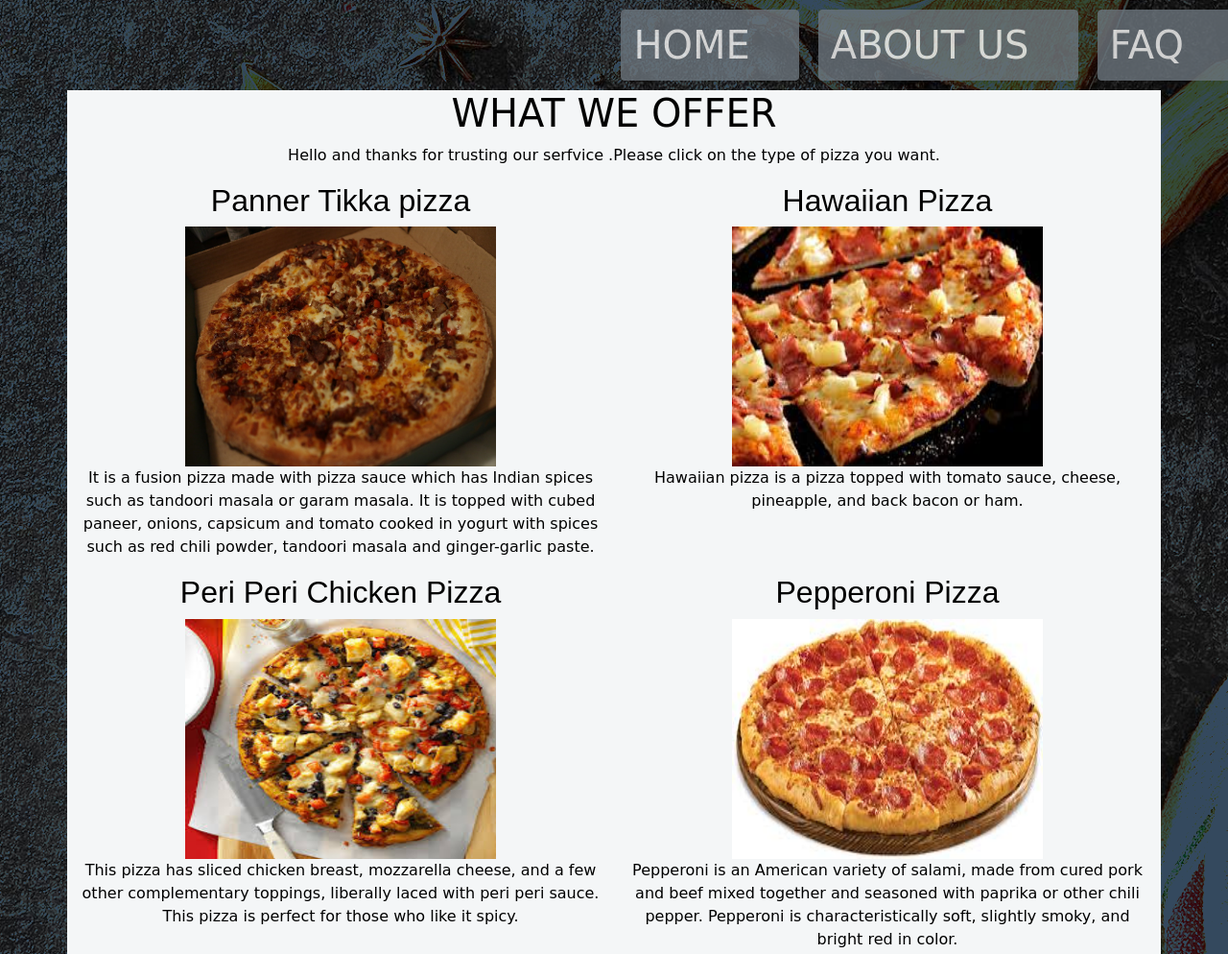
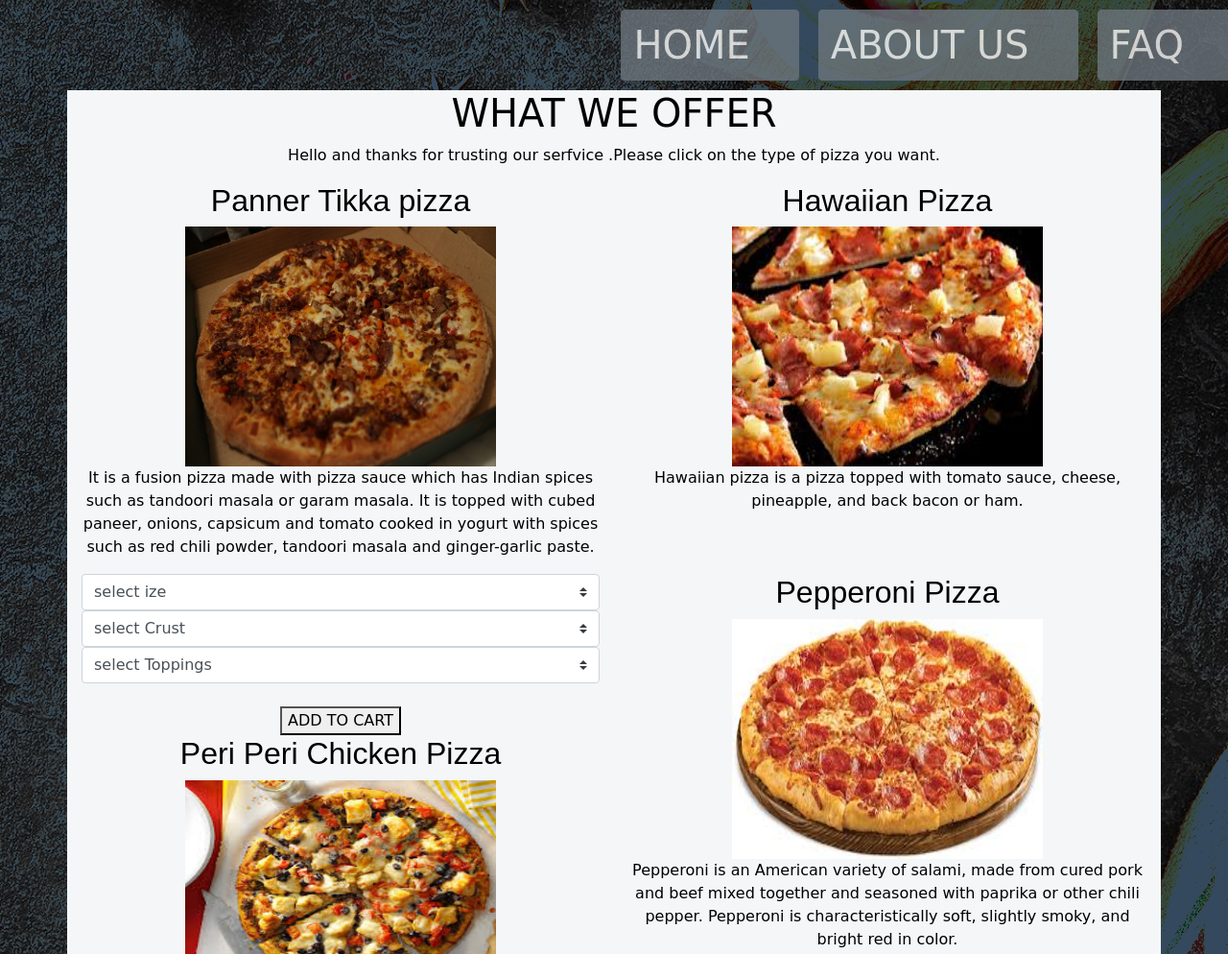
Before and after one commit to Osugo38/pizza-castle, a plain HTML site: page order.html in a window 1280 px wide. Shown: the top 994 px of the page at 96% size. Drawn offline with nearby package versions, Linux system fonts and the light colour scheme; a web font is replaced by a local one.

Commit message:
add a select box format for the first pizza we offer

```diff
--- a/js/scripts.js
+++ b/js/scripts.js
@@ -0,0 +1,7 @@
+$(document).ready(function(){
+  $(".clickable").click(function(){
+    $(#form-showing).toggle();
+      $(#form-hidden).toggle();
+  });
+
+});
--- a/order.html
+++ b/order.html
@@ -28,6 +28,34 @@
               <p>It is a fusion pizza made with pizza sauce which has Indian spices such as tandoori masala
                 or garam masala. It is topped with cubed paneer, onions, capsicum and tomato cooked in yogurt
                 with spices such as red chili powder, tandoori masala and ginger-garlic paste.</p>
+
+                <form class="form" action="index.html" id="myOrder">
+                  <select class="custom-select" id="list" name= "gender();" >
+                    <option selected>select ize</option>
+                    <option value="1">large..............Ksh 950</option>
+                    <option value="2">medium........Ksh 700</option>
+                    <option value="3">small.............Ksh 500</option><br><br>
+                  </select>
+
+                    <select class="custom-select" id="list" name= "gender();" >
+                      <option selected>select Crust</option>
+                      <option value="1">Stuffed</option>
+                      <option value="2">Crispy</option>
+                      <option value="3">glutten-free</option><br><br>
+                      </select>
+
+                      <select class="custom-select" id="list" name= "gender();" >
+                        <option selected>select Toppings</option>
+                        <option value="1">Mushroom</option>
+                        <option value="2">Onion</option>
+                        <option value="2">Ham</option>
+                        <option value="2">Olives</option>
+                        <option value="2">Tomatoes</option>
+                        <option value="3">Pineapples</option><br><br>
+                      </select><br><br>
+                  <button type="button" name="submit" onclick="giveYear();giveMonth();giveDay();selectGender();validDay();determine();">ADD TO CART</button>
+              </form>
+
               <h2>Peri Peri Chicken Pizza</h2></li>
               <img src="images/pizzac.jpg" width="60%" height="250vh">
               <p>This pizza has sliced chicken breast, mozzarella cheese, and a
```
